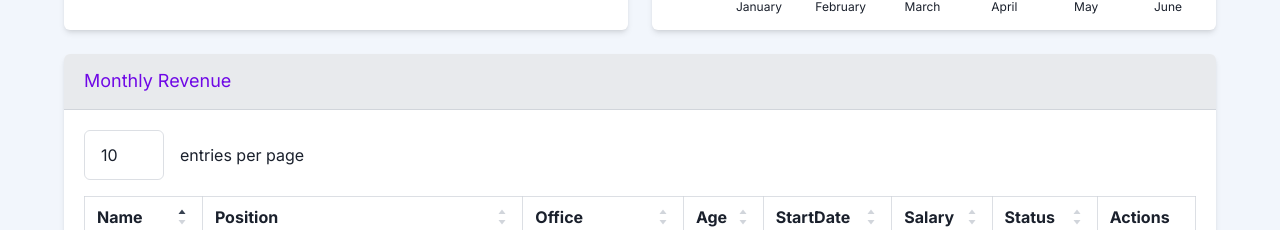
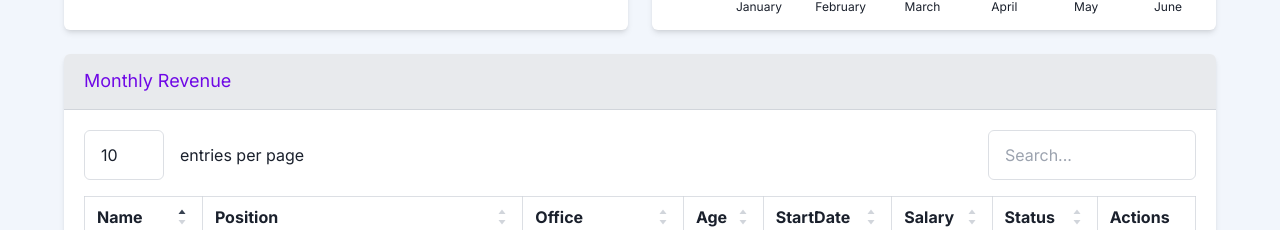
Before and after one commit to 0xe0b69e/psi-proj-2, a Next.js app: page /dashboard in a window 1280 px wide. Shown: the part 1881-2111 px from the top of the page. Built offline with nearby package versions, Linux system fonts and the light colour scheme.

Commit message:
Added search bar

```diff
--- a/components/data-table.js
+++ b/components/data-table.js
@@ -15,21 +15,36 @@ import { CircularButton } from "@/components/circular-button";
 
 export default function DataTable ( { data } )
 {
-  const length = data.length;
   const keys = Object.keys( data[ 0 ] );
 
   const [ page, setPage ] = useState( 0 );
   const [ entriesPerPage, setEntriesPerPage ] = useState( 10 );
   const [ sortedBy, sortBy ] = useState( keys[ 0 ] );
   const [ sortDirection, setSortDirection ] = useState( 0 ); // 0 = asc, 1 = desc
+  const [searchQuery, setSearchQuery] = useState( "" );
 
-  data = splitArray( data.sort( ( a, b ) =>
+  data = data.map( ( elementOrSmthIdk ) =>
+  {
+    /* Assuming someone will not have great idea of putting some random object on one of array object's keys */
+    // Fast as fuck boiii
+    for ( let key in elementOrSmthIdk )
+      if ( typeof elementOrSmthIdk[ key ] === "object" )
+        elementOrSmthIdk[ key ] = dayjs( elementOrSmthIdk[ key ] ).format( "YYYY/MM/DD" );
+    return elementOrSmthIdk;
+  } );
+  if (searchQuery) data = data.filter((element) => {
+    return Object.values(element).some(value =>
+      `${value}`.toLowerCase().includes(searchQuery.toLowerCase())
+    );
+  });
+  data = data.sort( ( a, b ) =>
   {
     // Fuck you Brendan Eich
     if ( typeof a[ sortedBy ] === "string" && typeof b[ sortedBy ] === "string" ) // <-- What the fuck even is that
       // Why do I need to do all of this just to avoid TypeError
     {
-      if (!a[sortedBy].startsWith("$")) {
+      if ( !a[ sortedBy ].startsWith( "$" ) )
+      {
         if ( a[ sortedBy ] < b[ sortedBy ] )
           return sortDirection === 0 ? -1 : 1;
         else if ( a[ sortedBy ] > b[ sortedBy ] )
@@ -40,39 +55,51 @@ export default function DataTable ( { data } )
         // TypeError: b[sortedBy].startsWith is not a function
         // I fUcKiNg SwEaR tO gOd
       // PS. Took only 10 minutes :) (Fuck vanilla JS)
-      else if (a[sortedBy].startsWith("$") && b[sortedBy].startsWith("$"))
+      else if ( a[ sortedBy ].startsWith( "$" ) && b[ sortedBy ].startsWith( "$" ) )
       {
-        a[sortedBy] = Number(a[sortedBy].replace("$", ""))
-        b[sortedBy] = Number(b[sortedBy].replace("$", ""))
+        a[ sortedBy ] = Number( a[ sortedBy ].replace( "$", "" ) );
+        b[ sortedBy ] = Number( b[ sortedBy ].replace( "$", "" ) );
       }
     }
 
     return sortDirection === 0 ? a[ sortedBy ] - b[ sortedBy ] : b[ sortedBy ] - a[ sortedBy ];
-  } ), entriesPerPage )[ page ];
+  } );
+  const length = data.length;
+  data = splitArray( data, entriesPerPage )[ page ];
 
   // Pagination garbage
-  const totalPages = Math.ceil(length / entriesPerPage);
-  const handlePageChange = (newPage) => {
-    if (newPage >= 0 && newPage < totalPages)
-      setPage(newPage);
+  const totalPages = Math.ceil( length / entriesPerPage );
+  const handlePageChange = ( newPage ) =>
+  {
+    if ( newPage >= 0 && newPage < totalPages )
+      setPage( newPage );
   };
-  const getPageNumbers = () => {
-    let start = Math.max(page - 1, 1);
-    let end = Math.min(start + 5, totalPages);
-    start = Math.max(end - 5, 1);
-    return Array.from({ length: end - start + 1 }, (_, i) => start + i);
+  const getPageNumbers = () =>
+  {
+    let start = Math.max( page - 1, 1 );
+    let end = Math.min( start + 5, totalPages );
+    start = Math.max( end - 5, 1 );
+    return Array.from( { length: end - start + 1 }, ( _, i ) => start + i );
   };
 
   return (
     <div className="w-full h-full flex flex-col space-y-4">
-      <div className="w-full items-center flex flex-row space-x-4">
+      <div className="w-full items-center flex justify-between">
+        <div className="items-center flex flex-row space-x-4">
+          <input
+            defaultValue={entriesPerPage}
+            className="w-20 p-3 px-4 border-gray-300/75 dark:border-slate-700/75 border-[1px] rounded-md bg-transparent"
+            type="number"
+            onInput={( event ) => setEntriesPerPage( Number( event.currentTarget.value ) )}
+          />
+          <p>entries per page</p>
+        </div>
         <input
-          defaultValue={entriesPerPage}
-          className="w-20 p-3 px-4 border-gray-300/75 dark:border-slate-700/75 border-[1px] rounded-md bg-transparent"
-          type="number"
-          onInput={(event) => setEntriesPerPage(Number(event.currentTarget.value))}
+          defaultValue={searchQuery}
+          className="w-52 p-3 px-4 border-gray-300/75 dark:border-slate-700/75 border-[1px] rounded-md bg-transparent"
+          onInput={( event ) => setSearchQuery(event.currentTarget.value)}
+          placeholder="Search..."
         />
-        <p>entries per page</p>
       </div>
       <table className="w-full h-full">
         <tbody>
@@ -118,7 +145,7 @@ export default function DataTable ( { data } )
           )}>
             {keys.map( key => (
               <td key={key} className="px-3 py-2 border-[1px] border-gray-300/75 dark:border-slate-700/75">
-                {typeof row[ key ] === "object" ? dayjs( row[ key ] ).format( "YYYY/MM/DD" ) : row[ key ]}
+                {row[ key ]}
               </td>
             ) )}
             <td className="px-3 py-2 border-[1px] border-gray-300/75 dark:border-slate-700/75">
@@ -137,10 +164,10 @@ export default function DataTable ( { data } )
         </tbody>
       </table>
       <div className="flex w-full justify-between">
-        <p>Showing {(page * entriesPerPage) + 1} to {Math.min((page + 1) * entriesPerPage, length)} of {length} entries</p>
+        <p>Showing {( page * entriesPerPage ) + 1} to {Math.min( ( page + 1 ) * entriesPerPage, length )} of {length} entries</p>
         <div className="flex flex-row -space-x-[1px] border-gray-300/75 dark:border-slate-700/75 rounded-md">
           <button
-            onClick={() => handlePageChange(page - 1)} disabled={page === 0}
+            onClick={() => handlePageChange( page - 1 )} disabled={page === 0}
             className={cn(
               "disabled:opacity-50 disabled:cursor-not-allowed border-[1px] border-gray-300/75 dark:border-slate-700/75",
               "w-8 h-8 flex justify-center items-center text-primary-lighter"
@@ -148,10 +175,10 @@ export default function DataTable ( { data } )
           >
             <CaretLeftIcon />
           </button>
-          {getPageNumbers().map((pageNumber) => (
+          {getPageNumbers().map( ( pageNumber ) => (
             <button
               key={pageNumber}
-              onClick={() => handlePageChange(pageNumber - 1)}
+              onClick={() => handlePageChange( pageNumber - 1 )}
               className={cn(
                 "border-[1px] border-gray-300/75 dark:border-slate-700/75",
                 "w-8 h-8 flex justify-center items-center text-primary-lighter",
@@ -160,9 +187,9 @@ export default function DataTable ( { data } )
             >
               {pageNumber}
             </button>
-          ))}
+          ) )}
           <button
-            onClick={() => handlePageChange(page + 1)} disabled={page === totalPages - 1}
+            onClick={() => handlePageChange( page + 1 )} disabled={page === totalPages - 1}
             className={cn(
               "disabled:opacity-50 disabled:cursor-not-allowed border-[1px] border-gray-300/75 dark:border-slate-700/75",
               "w-8 h-8 flex justify-center items-center text-primary-lighter"
```
